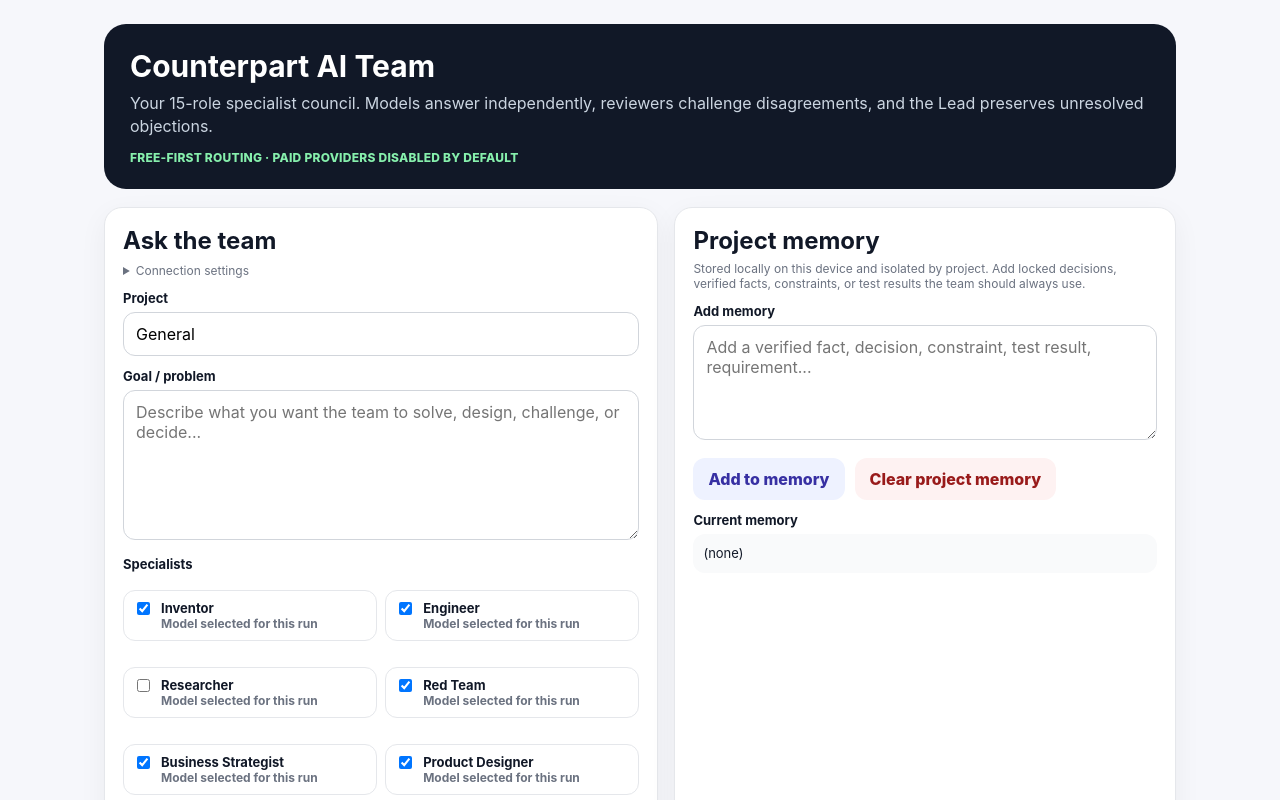
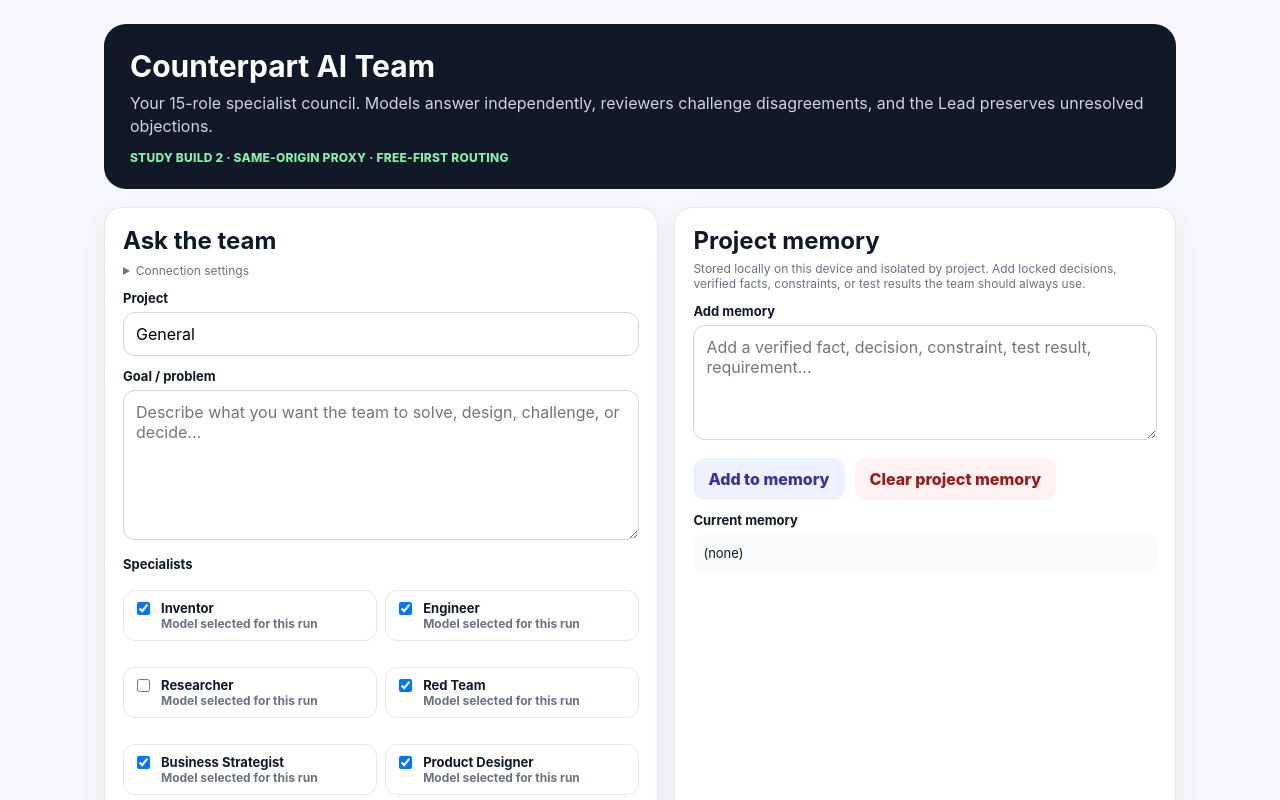
Before and after one commit to bhlee8423-boop/counterpart-ai-team, a plain HTML site: page index.html in a window 1280 px wide. Shown: the top 800 px of the page. Drawn offline with Linux system fonts and the light colour scheme.

Commit message:
Mark Grok study build 2 for cache verification

```diff
--- a/index.html
+++ b/index.html
@@ -14,7 +14,7 @@
   <div class="hero">
     <h1>Counterpart AI Team</h1>
     <p>Your 15-role specialist council. Models answer independently, reviewers challenge disagreements, and the Lead preserves unresolved objections.</p>
-    <div class="strict">FREE-FIRST ROUTING · PAID PROVIDERS DISABLED BY DEFAULT</div>
+    <div class="strict">STUDY BUILD 2 · SAME-ORIGIN PROXY · FREE-FIRST ROUTING</div>
   </div>
 
   <div class="grid">
```
